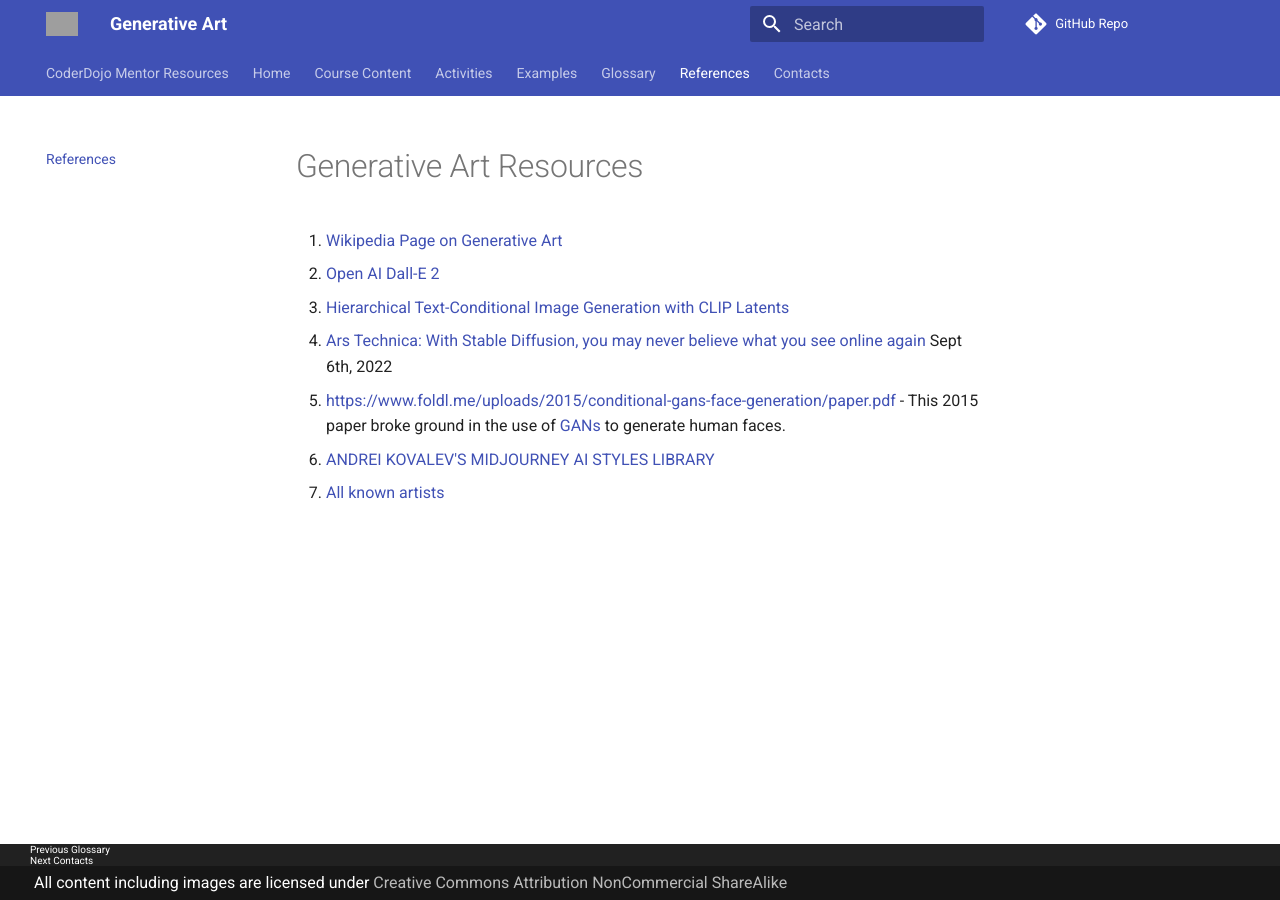
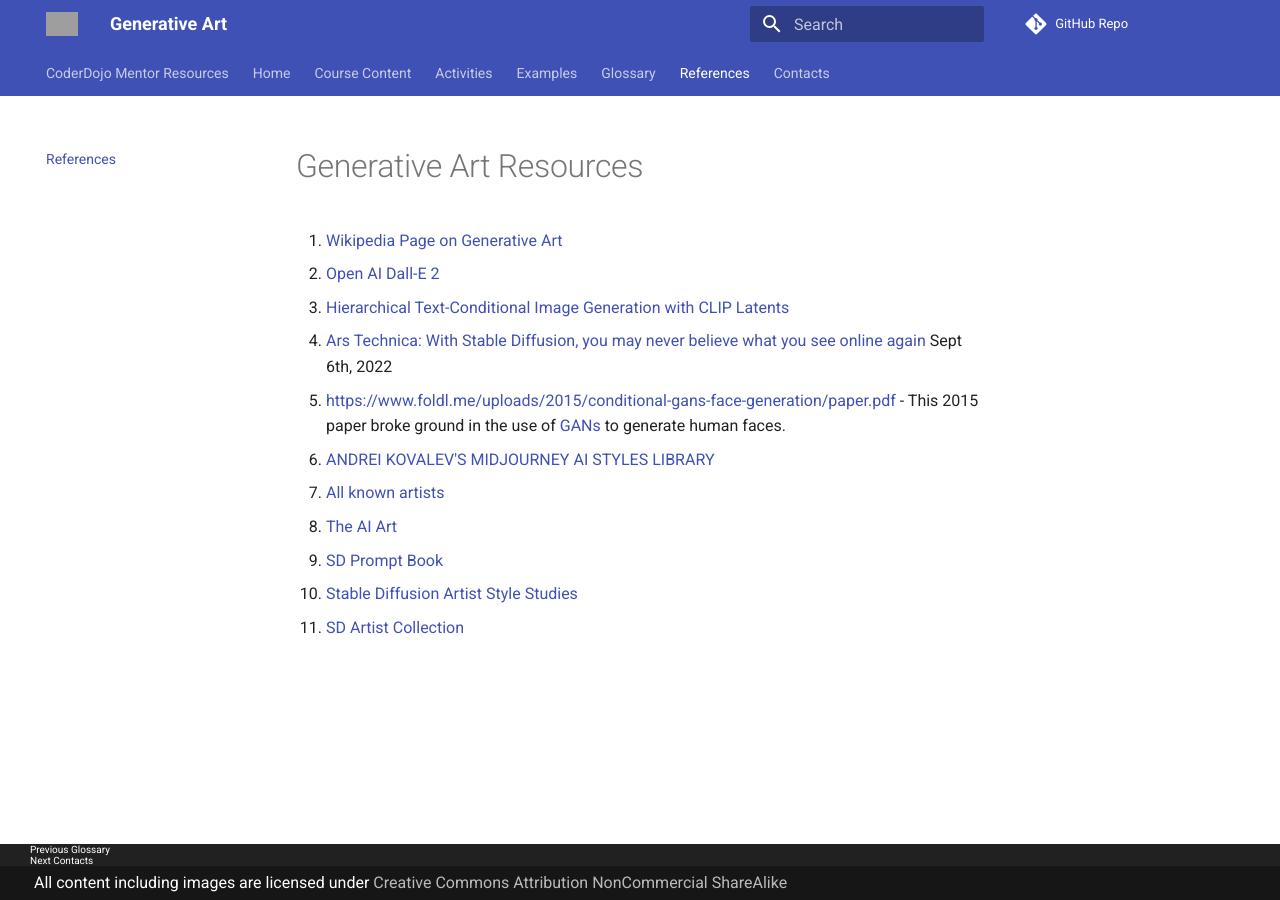
Before and after one commit to CoderDojoTC/generative-art, an MkDocs documentation site: the page built from docs/references.md, in a window 1280 px wide. Built offline with MkDocs 1.6.1 and Material for MkDocs 9.7.7, drawn with Linux system fonts in a browser that asks for light colours; comment, search, counter and statistics services are not loaded; grey boxes are pictures that could not be loaded.

Commit message:
updated content

```diff
--- a/docs/references.md
+++ b/docs/references.md
@@ -7,3 +7,7 @@
 5. [https://www.foldl.me/uploads/2015/conditional-gans-face-generation/paper.pdf](https://www.foldl.me/uploads/2015/conditional-gans-face-generation/paper.pdf) - This 2015 paper broke ground in the use of [GANs](glossary#generative-adversarial-network) to generate human faces.
 6. [ANDREI KOVALEV'S MIDJOURNEY AI STYLES LIBRARY](https://ckovalev.com/midjourney-ai/techniques)
 7. [All known artists](https://stablediffusion.fr/artists)
+8. [The AI Art](https://www.the-ai-art.com/modifiers)
+9. [SD Prompt Book](https://openart.ai/promptbook)
+10. [Stable Diffusion Artist Style Studies](https://proximacentaurib.notion.site/e28a4f8d97724f14a784a538b8589e7d?v=42948fd8f45c4d47a0edfc4b78937474)
+11. [SD Artist Collection](https://sgreens.notion.site/sgreens/4ca6f4e229e24da6845b6d49e6b08ae7?v=fdf861d1c65d456e98904fe3f3670bd3)
```
Also changed, not shown: 1 other file.
